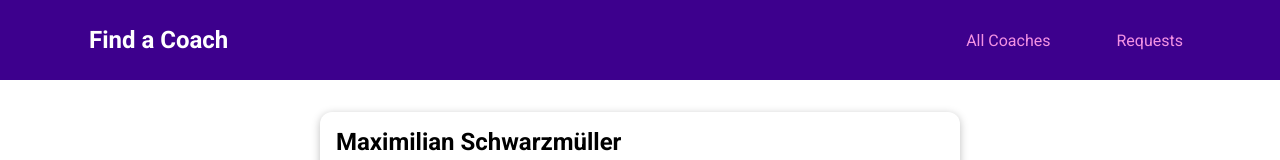
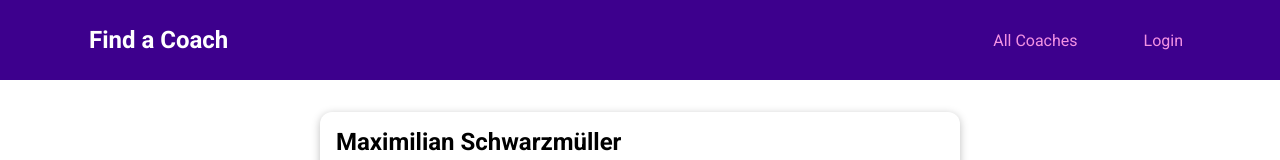
Before and after one commit to annaskuza7/find-coach-app-vue, a Vue app: page /coaches/c1 in a window 1280 px wide. Shown: the top 160 px of the page. Built offline with nearby package versions, Linux system fonts and the light colour scheme.

Commit message:
add logout action

```diff
--- a/src/components/Layout/Header.vue
+++ b/src/components/Layout/Header.vue
@@ -4,7 +4,15 @@
       <h1><router-link to="/"> Find a Coach </router-link></h1>
       <ul>
         <li><router-link to="/coaches">All Coaches</router-link></li>
-        <li><router-link to="/requests">Requests</router-link></li>
+        <li v-if="isLoggedIn">
+          <router-link to="/requests">Requests</router-link>
+        </li>
+        <li v-else>
+          <router-link to="/auth">Login</router-link>
+        </li>
+        <li v-if="isLoggedIn">
+          <BaseButton @click="logout">Logout</BaseButton>
+        </li>
       </ul>
     </nav>
   </header>
@@ -12,8 +20,16 @@
 
 <script>
 export default {
-  data() {
-    return {};
+  computed: {
+    isLoggedIn() {
+      return this.$store.getters.isAuthenticated;
+    },
+  },
+  methods: {
+    logout() {
+      this.$store.dispatch('logout');
+      this.$router.replace('/coaches');
+    },
   },
 };
 </script>
--- a/src/pages/auth/UserAuth.vue
+++ b/src/pages/auth/UserAuth.vue
@@ -80,6 +80,7 @@ export default {
         } else {
           await this.$store.dispatch('signup', actionPayload);
         }
+        this.$router.replace('/coaches');
       } catch (err) {
         this.error = err.message || 'Failed to authenticate, try later.';
       }
--- a/src/pages/coaches/CoachesList.vue
+++ b/src/pages/coaches/CoachesList.vue
@@ -10,10 +10,14 @@
     <section>
       <BaseCard>
         <div class="controls">
-          <BaseButton mode="outline" @click="loadCoaches(true)"
-            >Refresh</BaseButton
-          >
-          <BaseButton v-if="!isCoach && !isLoading" link to="/register"
+          <BaseButton mode="outline" @click="loadCoaches(true)">
+            Refresh
+          </BaseButton>
+          <BaseButton link to="/auth" v-if="!isLoggedIn"> Login </BaseButton>
+          <BaseButton
+            v-if="!isCoach && !isLoading && isLoggedIn"
+            link
+            to="/register"
             >Register as Coach</BaseButton
           >
         </div>
@@ -54,6 +58,9 @@ export default {
     };
   },
   computed: {
+    isLoggedIn() {
+      return this.$store.getters.isAuthenticated;
+    },
     filteredCoaches() {
       const coaches = this.$store.getters['coaches/coaches'];
       return coaches.filter((coach) => {
--- a/src/store/modules/auth/auth.js
+++ b/src/store/modules/auth/auth.js
@@ -79,10 +79,24 @@ export default {
         tokenExpiration: responseData.expiresIn,
       });
     },
+    logout(context) {
+      context.commit('setUser', {
+        token: null,
+        userId: null,
+        tokenExpiration: null,
+      });
+    },
   },
   getters: {
     userId(state) {
       return state.userId;
     },
+    token(state) {
+      return state.token;
+    },
+
+    isAuthenticated(state) {
+      return !!state.token;
+    },
   },
 };
--- a/src/store/modules/coaches/coaches.js
+++ b/src/store/modules/coaches/coaches.js
@@ -47,8 +47,11 @@ export default {
         areas: data.areas,
       };
 
+      const token = context.rootGetters.token;
+
       const response = await fetch(
-        `https://vue-app-find-coach-default-rtdb.firebaseio.com/coaches/${userId}.json`,
+        `https://vue-app-find-coach-default-rtdb.firebaseio.com/coaches/${userId}.json?auth=` +
+          token,
         {
           method: 'PUT',
           body: JSON.stringify(coachData),
--- a/src/store/modules/requests/requests.js
+++ b/src/store/modules/requests/requests.js
@@ -46,8 +46,12 @@ export default {
 
     async fetchRequests(context) {
       const coachId = context.rootGetters.userId;
+
+      const token = context.rootGetters.token;
+
       const response = await fetch(
-        `https://vue-app-find-coach-default-rtdb.firebaseio.com/requests/${coachId}.json`
+        `https://vue-app-find-coach-default-rtdb.firebaseio.com/requests/${coachId}.json?auth=` +
+          token
       );
       const responseData = await response.json();
 
```
